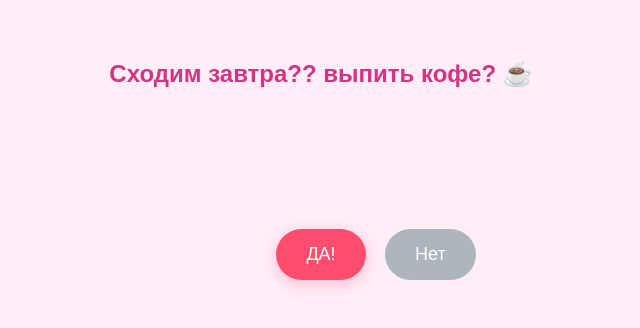
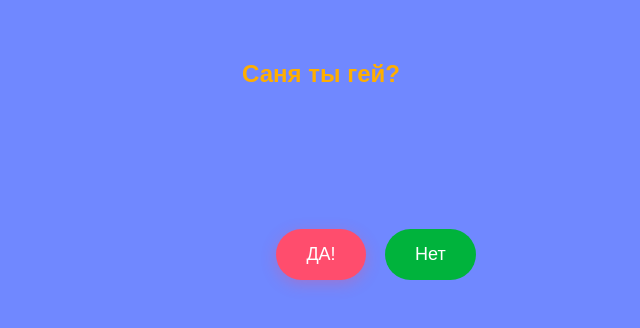
Before and after one commit to Mafingg/Sanek, a plain HTML site: page index.html in a window 1280 px wide. Shown: the part 176-504 px from the top of the page, without its empty margins (319-959 px from the left). Drawn offline with Linux system fonts and the light colour scheme.

Commit message:
Update 5 index.html

```diff
--- a/index.html
+++ b/index.html
@@ -8,7 +8,7 @@
     <meta property="og:title" content="У меня есть один вопрос... ✨">
     <meta property="og:description" content="Это займет всего 10 секунд. Открой, чтобы узнать!">
     <meta property="og:url" content="https://mafingg.github.io/Sanek/">
-    <meta property="og:image" content="https://img.freepik.com/free-vector/cute-cup-coffee-with-heart-cartoon-vector-icon-illustration_138676-2580.jpg">
+    <meta property="og:image" content="https://img.goodfon.ru/wallpaper/nbig/c/c9/enot-vzgliad-voda-pogruzhenie-morda.webp">
 
     <title>Вопрос для тебя</title>
     <style>
@@ -20,12 +20,12 @@
             flex-direction: column;
             justify-content: center;
             align-items: center;
-            background-color: #ffeef8;
+            background-color: #7088ff;
             font-family: sans-serif;
             overflow: hidden; /* Важно: чтобы не появлялась прокрутка */
         }
         h1 {
-            color: #d63384;
+            color: #ffae00;
             font-size: 24px;
             text-align: center;
             padding: 0 20px;
@@ -54,7 +54,7 @@
             box-shadow: 0 4px 15px rgba(255, 77, 109, 0.3);
         }
         #noBtn {
-            background-color: #adb5bd;
+            background-color: #00b33c;
             color: white;
             position: fixed; /* Используем fixed для точности координат экрана */
             left: 55%; /* Начальная позиция справа от кнопки "Да" */
@@ -63,7 +63,7 @@
 </head>
 <body>
 
-    <h1>Сходим завтра?? выпить кофе? ☕</h1>
+    <h1>Саня ты гей?</h1>
 
     <div class="btn-container">
         <button id="yesBtn">ДА!</button>
@@ -104,8 +104,8 @@
         yesBtn.addEventListener("click", () => {
             document.body.innerHTML = `
                 <div style="text-align:center;">
-                    <h1 style="font-size: 80px; margin-bottom: 0;">❤️</h1>
-                    <h1 style="color: #d63384;">Я так и знал!<br>Пиши мне в телеграм ;)</h1>
+                    <h1 style="font-size: 80px; margin-bottom: 0;">🤭</h1>
+                    <h1 style="color: #d63384;">Я так и знал!</h1>
                 </div>
             `;
         });
```
